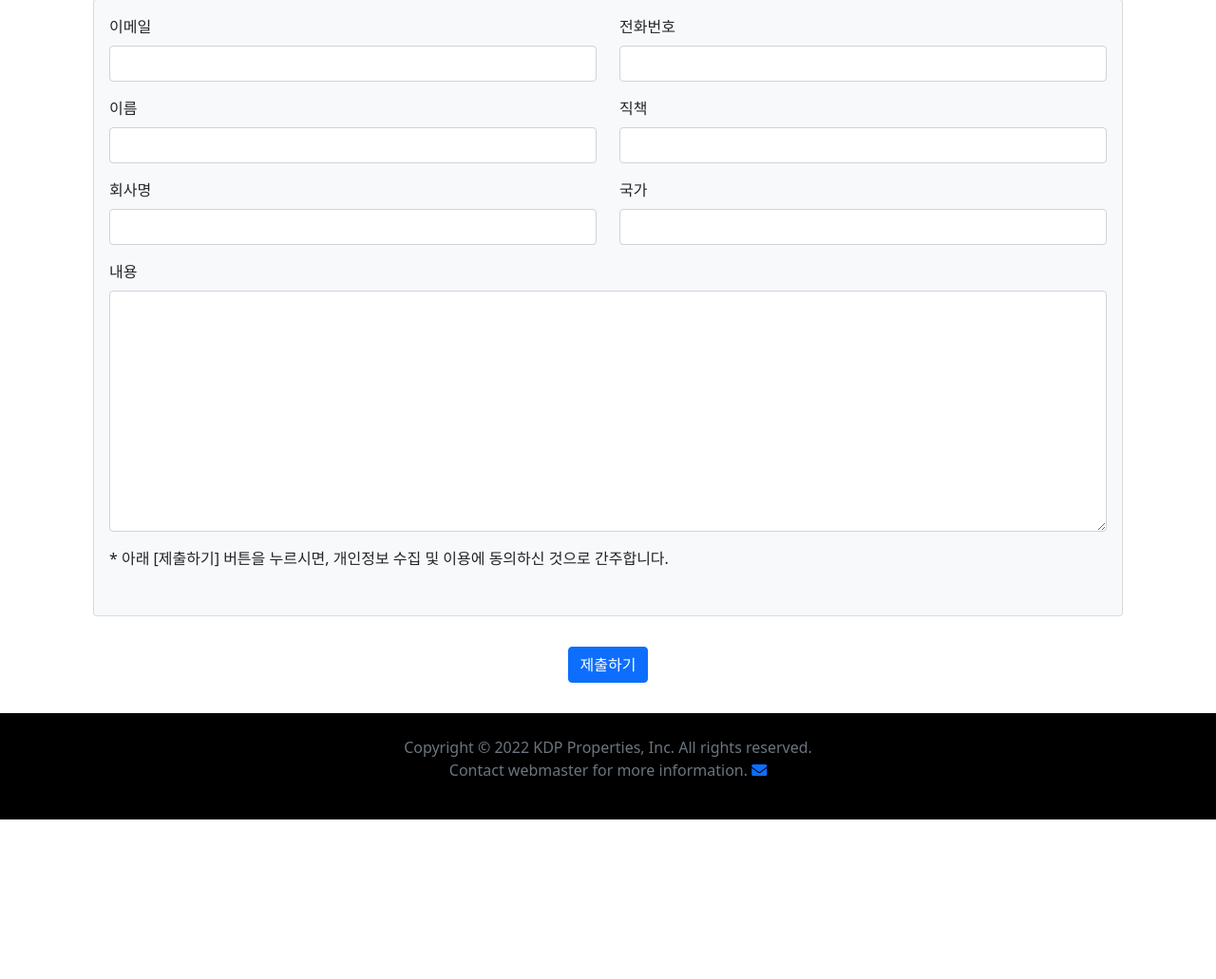
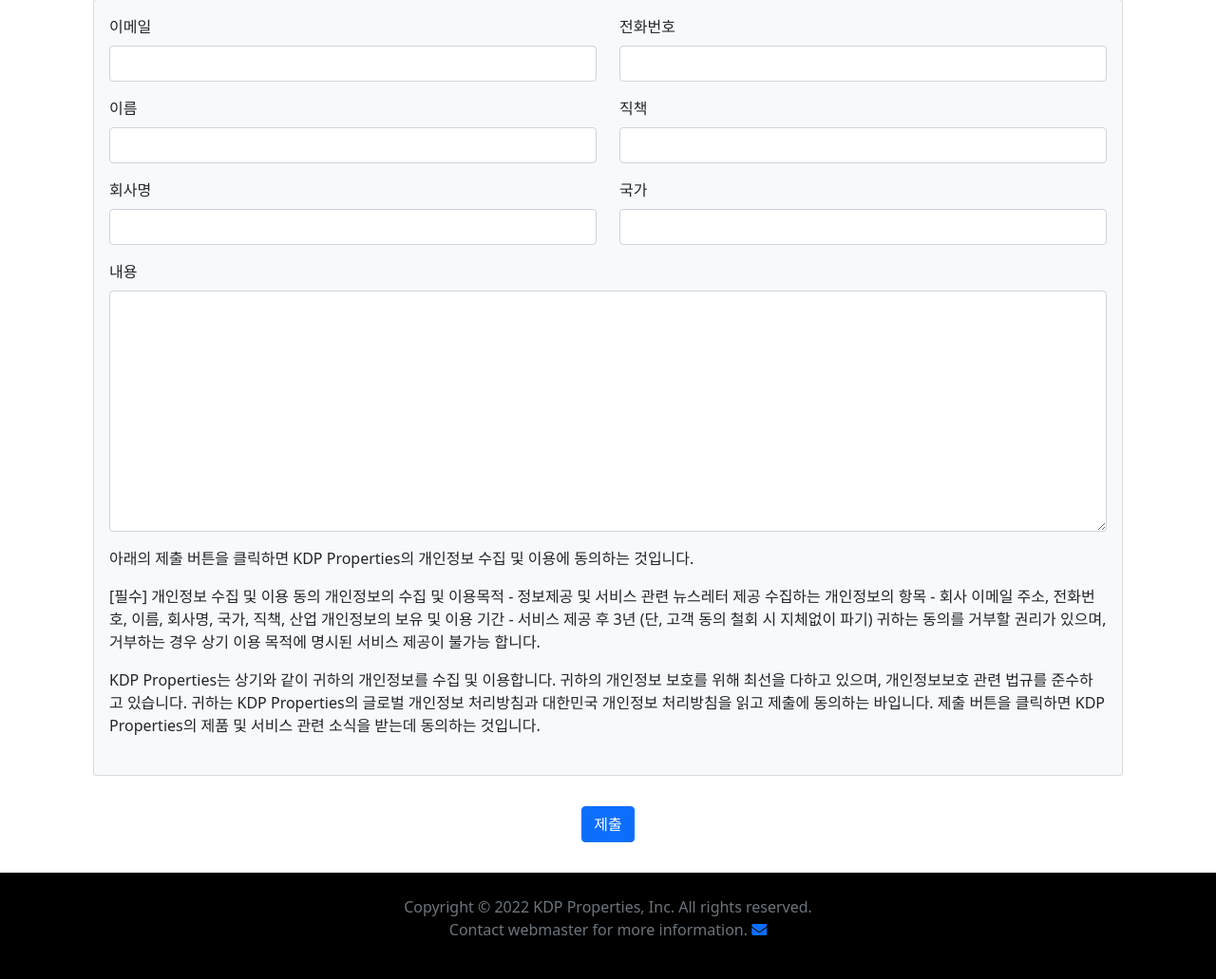
Before and after one commit to neworld0/kdp, a Django app: page /kdp_wb/client/create/ in a window 1280 px wide. Shown: the part 227-1258 px from the top of the page at 95% size. Before the commit the page ends 1090 px from the top, so only its background shows below. Run offline with Django 4.2, Linux system fonts and the light colour scheme; some libraries are stand-ins or nearby versions.

Commit message:
client_form.html 수정 6/10 00:44

```diff
--- a/templates/kdp_wb/client_form.html
+++ b/templates/kdp_wb/client_form.html
@@ -69,12 +69,16 @@
               [접수]개인정보 수집 및 이용 동의
             </label>
         </div> -->
-        <div class="mb-3">
-            <p>* 아래 [제출하기] 버튼을 누르시면, 개인정보 수집 및 이용에 동의하신 것으로 간주합니다.</p>
+        <div class="mb-2">
+            <p>아래의 제출 버튼을 클릭하면 KDP Properties의 개인정보 수집 및 이용에 동의하는 것입니다.</p>
+            <p>[필수] 개인정보 수집 및 이용 동의
+                개인정보의 수집 및 이용목적 - 정보제공 및 서비스 관련 뉴스레터 제공 수집하는 개인정보의 항목 - 회사 이메일 주소, 전화번호, 이름, 회사명, 국가, 직책, 산업   개인정보의 보유 및 이용 기간 - 서비스 제공 후 3년 (단, 고객 동의 철회 시 지체없이 파기)   귀하는 동의를 거부할 권리가 있으며, 거부하는 경우 상기 이용 목적에 명시된 서비스 제공이 불가능 합니다.</p>
+            <p>KDP Properties는 상기와 같이 귀하의 개인정보를 수집 및 이용합니다. 귀하의 개인정보 보호를 위해 최선을 다하고 있으며, 개인정보보호 관련 법규를 준수하고 있습니다. 귀하는 KDP Properties의 글로벌 개인정보 처리방침과 대한민국 개인정보 처리방침을 읽고 제출에 동의하는 바입니다.
+                제출 버튼을 클릭하면 KDP Properties의 제품 및 서비스 관련 소식을 받는데 동의하는 것입니다.</p>
         </div>
     </div>
         <div class="text-center m-3 p-3">
-            <button type="submit" class="btn btn-primary">제출하기</button>
+            <button type="submit" class="btn btn-primary">제출</button>
         </div>
     </form>
 </div>
```
